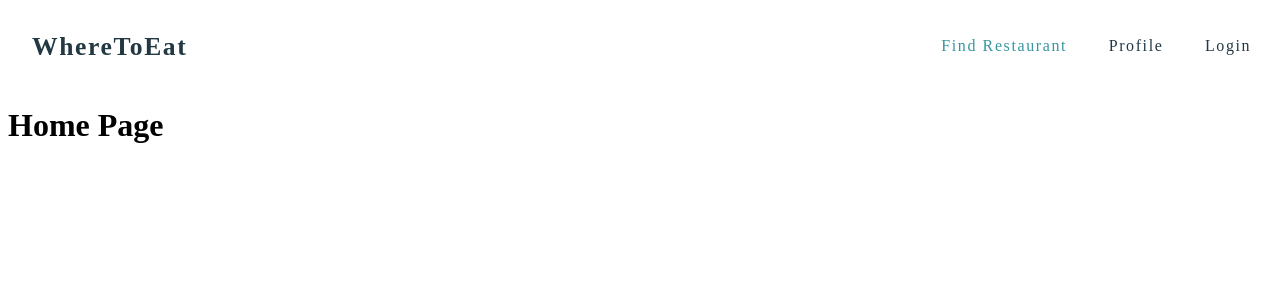
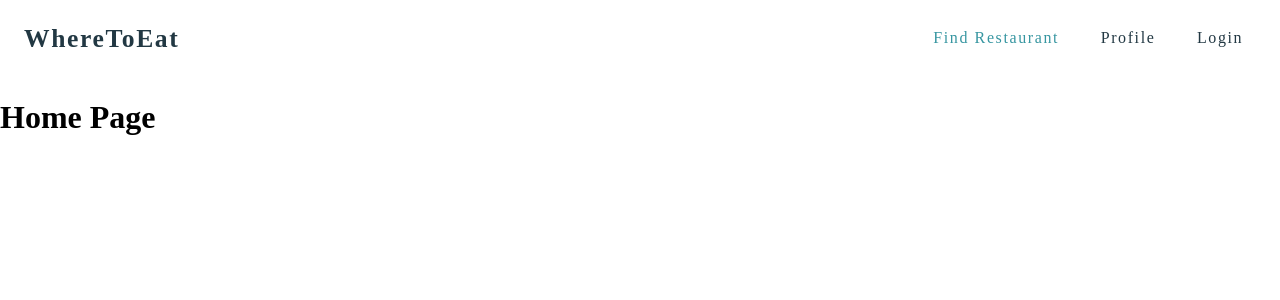
Before and after one commit to ennshi/restaurants-react, a React (Create React App) app: page / in a window 1280 px wide. Shown: the top 300 px of the page. Built offline with nearby package versions, Linux system fonts and the light colour scheme; a web font is replaced by a local one.

Commit message:
Button general styles added

```diff
--- a/src/index.css
+++ b/src/index.css
@@ -5,11 +5,18 @@
     --main-color--lighter: #3796a1;
 }
 
-body {
+body, html {
     width: 100%;
+    padding: 0;
+    margin: 0;
     font-family: 'Solway', serif;
 }
 
 ul {
     list-style: none;
 }
+
+button, button:focus, button:hover {
+    border: none;
+    outline: none;
+}
```
